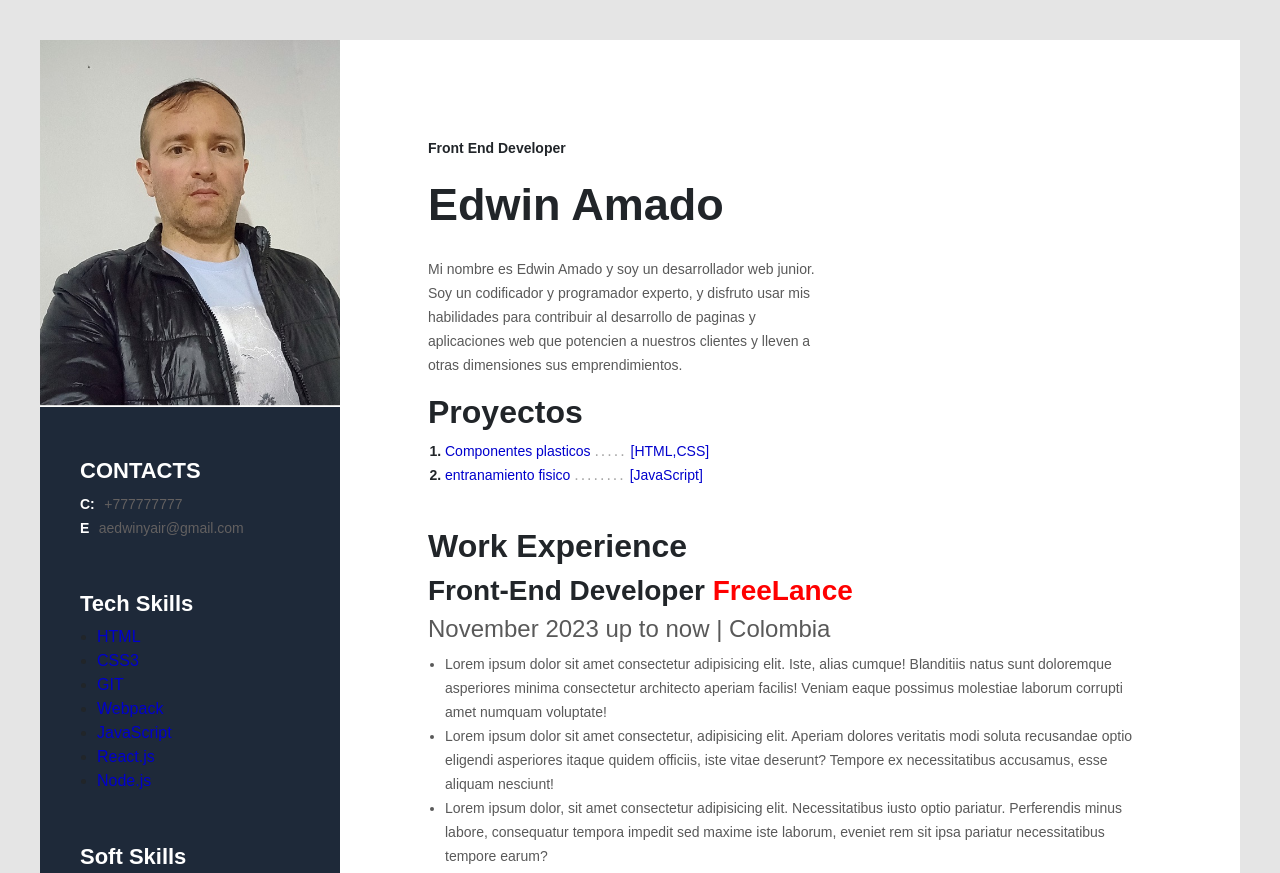
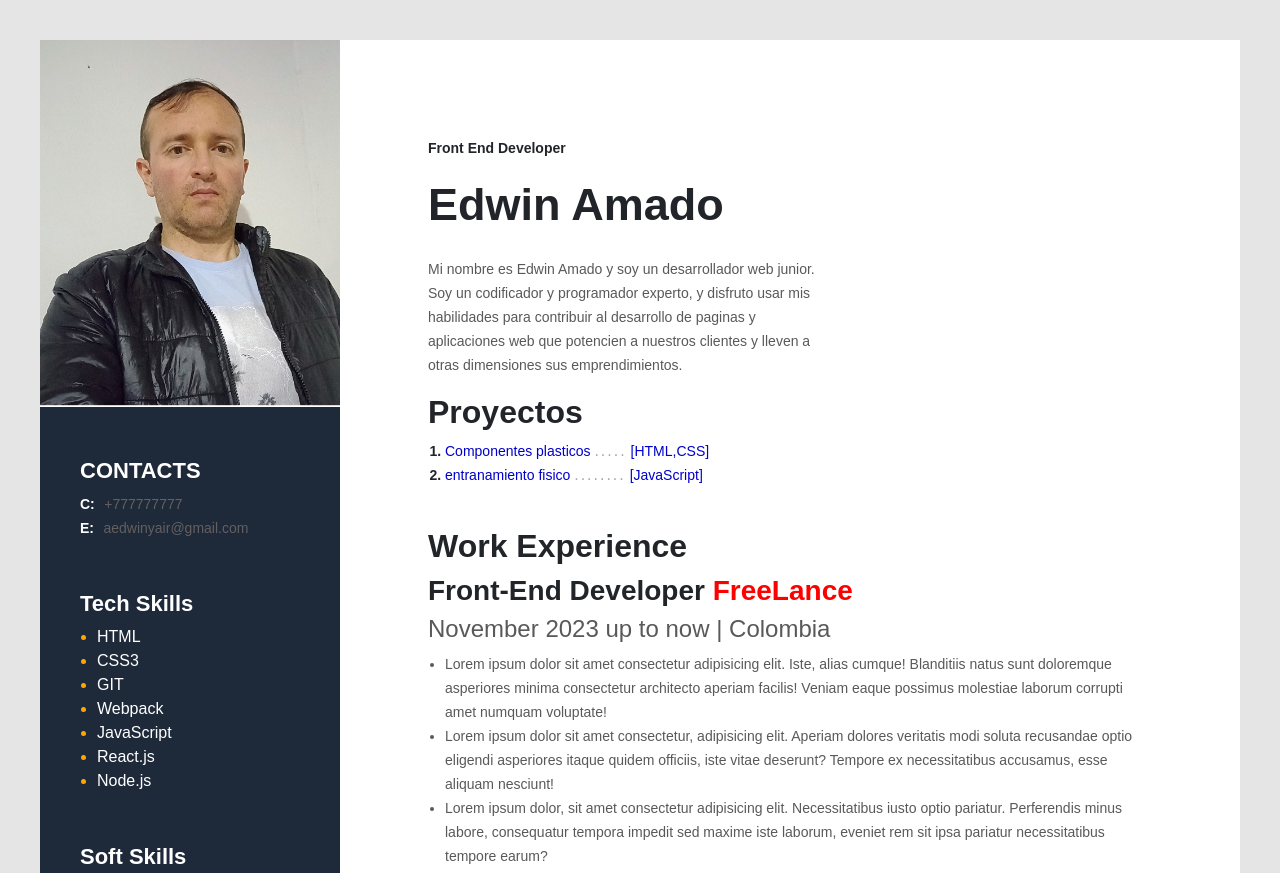
Before and after one commit to EYAMADOB/EntregaCedinsi01, a plain HTML site: page index.html in a window 1280 px wide. Shown: the top 873 px of the page. Drawn offline with nearby package versions, Linux system fonts and the light colour scheme.

Commit message:
estilos barra lateral

```diff
--- a/index.html
+++ b/index.html
@@ -89,7 +89,7 @@
             </div>
         </div>
         <aside class="informacion-lateral">
-            <img src="/IMAGENES/FOTO.jpg" alt="Foto de Perfil" width="300">
+            <img src="/IMAGENES/FOTO.jpg" alt="Foto de Perfil" width="300" class="imagen">
             <div class="contactos">
                 <H3 class="titulo-lateral">CONTACTS</H3>
                 <div>
@@ -97,7 +97,7 @@
                     <a class="contacto-info" href=" tel +777777777" >+777777777</a>
                 </div>
                 <div>
-                    <span class="tipo-de-contacto">E</span>
+                    <span class="tipo-de-contacto">E:</span>
                     <a class="contacto-info" href="aedwinyair@gmail.com">aedwinyair@gmail.com</a>
                 </div>
             </div>
--- a/styles/main.css
+++ b/styles/main.css
@@ -38,7 +38,6 @@
 #proyectos{
     background-color: white;
     margin-bottom: 20px;
-
 }
 .titulo-seccion-principal{
     font-weight: 700;
@@ -69,13 +68,11 @@ span{
     font-style: normal;
     font-weight: 400;
     line-height: 24px;
-
 }
 .experiencia-laboral{
     margin-top: 20px;
     padding-top: 20px;
     margin-bottom: 40px;
-
 }
 #empresa-1{
     margin-top: 5px;
@@ -101,7 +98,6 @@ span{
 aside {
     background-color: #1E2939;
     padding 40px 0;
-
 }
 li{
     line-height: 24px;
@@ -136,3 +132,9 @@ li{
 .lista-lateral{
     padding-left: 17px;
 }
+.lista-lateral >li{
+    color: orange;
+}
+.elemento-lista-lateral{
+    color: white;
+}
```
